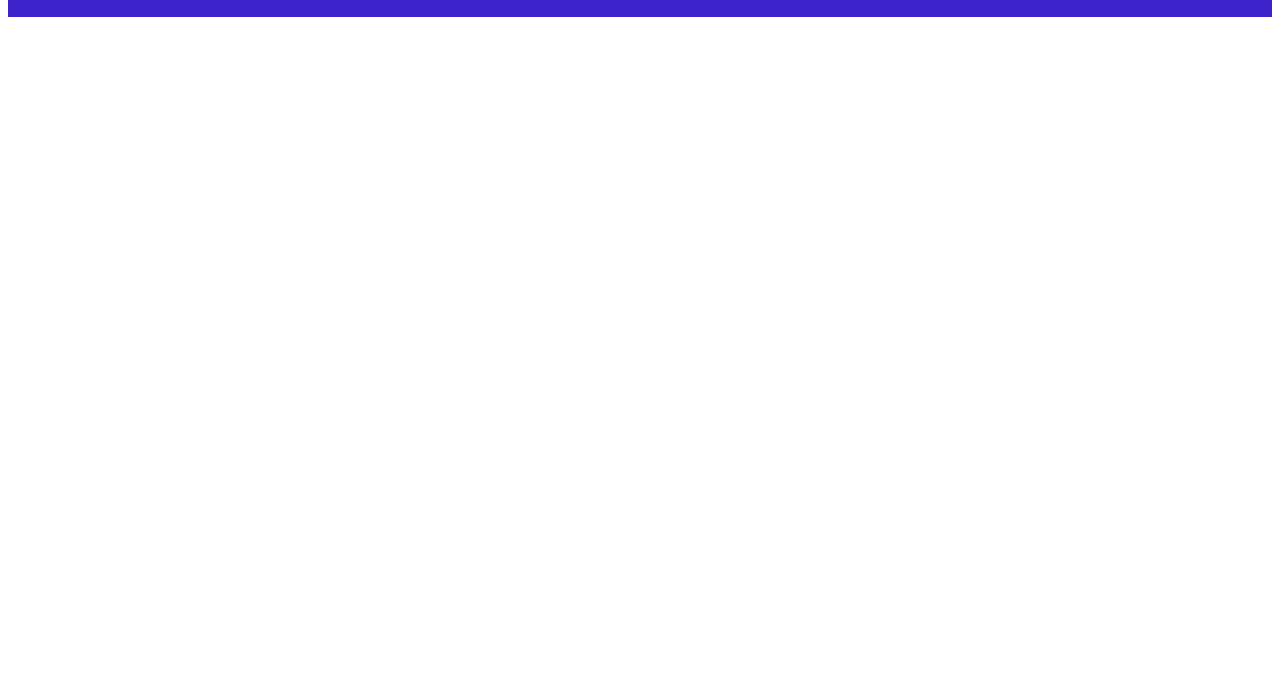
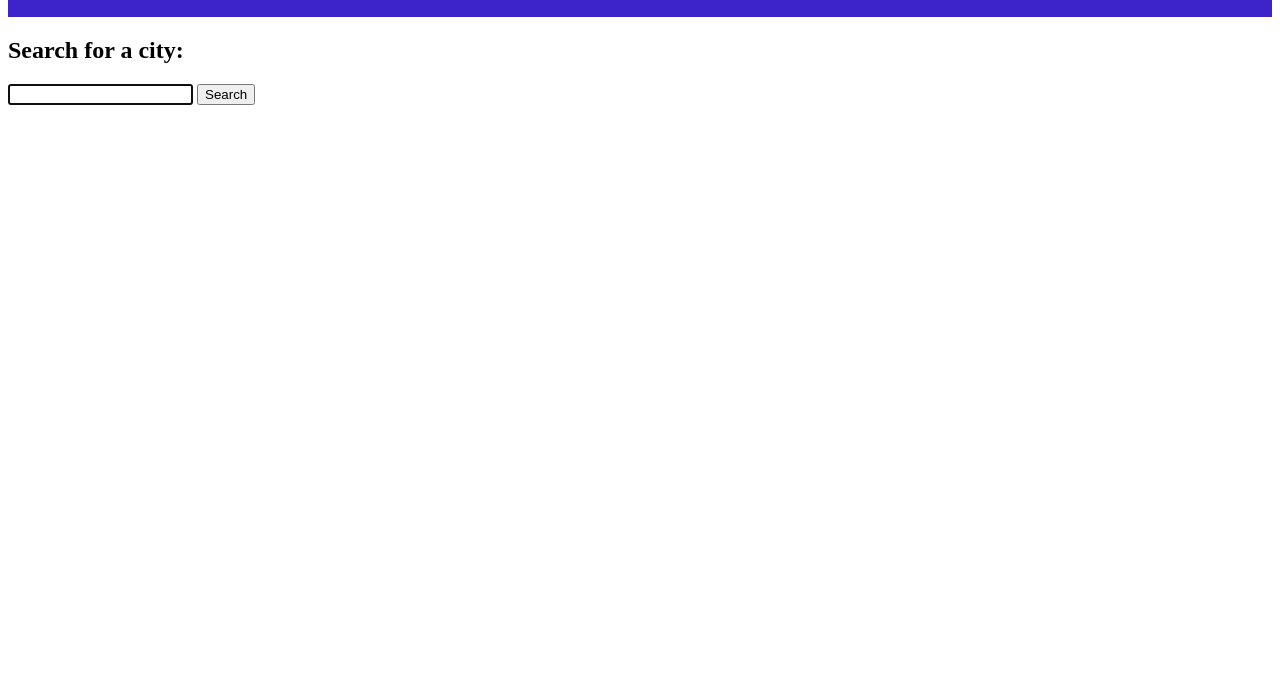
Before and after one commit to PeterKim89/Weather-Dashboard, a plain HTML site: page index.html in a window 1280 px wide. Shown: the part 110-800 px from the top of the page. Drawn offline with Linux system fonts and the light colour scheme.

Commit message:
search bar html

```diff
--- a/index.html
+++ b/index.html
@@ -11,6 +11,20 @@
     <header>
         <h1>Weather Dashboard</h1>
     </header>
+    <main>
+        <aside class="search">
+            <h2>Search for a city:</h2>
+            <form class="searchBar">
+                <input name="city" id="cityName" type="text" autofocus="true" class="form-input" />
+                <button type="submit" class="searchBtn">Search</button>
+            </form>
+
+
+        </aside>
+        <section>
+
+        </section>
+    </main>
     <script src="./assets/script.js"></script>
 </body>
 </html>
```
